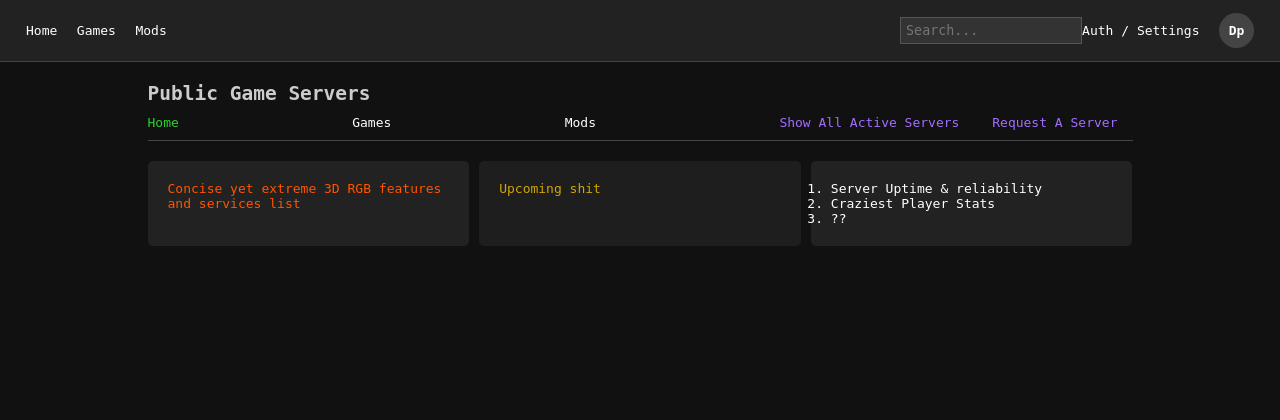
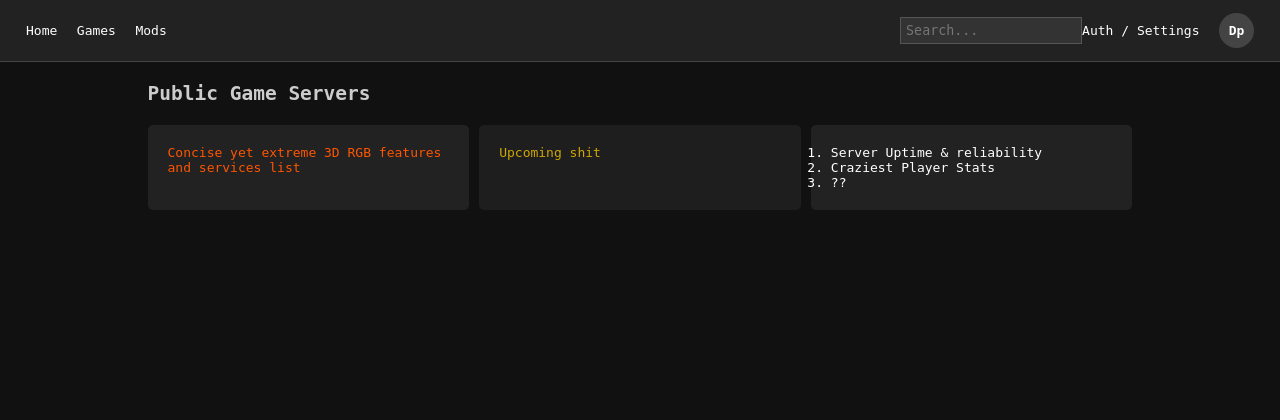
Before and after one commit to prdes/GameServerSupervisor, a Django app: page / in a window 1280 px wide. Shown: the top 420 px of the page. Run offline with Django 5.2, Linux system fonts and the light colour scheme.

Commit message:
Cleaned double navbar
Signed-off-by: Pratyush Desai <pratyush.desai@liberta.casa>

```diff
--- a/webpanel/templates/webpanel/home.html
+++ b/webpanel/templates/webpanel/home.html
@@ -56,16 +56,6 @@
 {% block content %}
     <h2>Public Game Servers</h2>
 
-    <nav class="sub-nav">
-        <a href="#" class="active">Home</a>
-        <a href="#">Games</a>
-        <a href="#">Mods</a>
-        <div class="right-links">
-            <a href="#">Show All Active Servers</a>
-            <a href="#">Request A Server</a>
-        </div>
-    </nav>
-
     <div class="grid-container">
         <div class="box highlight">
             <p>Concise yet extreme 3D RGB features and services list</p>
```
Also changed, not shown: webpanel/templates/webpanel/games.html (+0 -10 lines).
